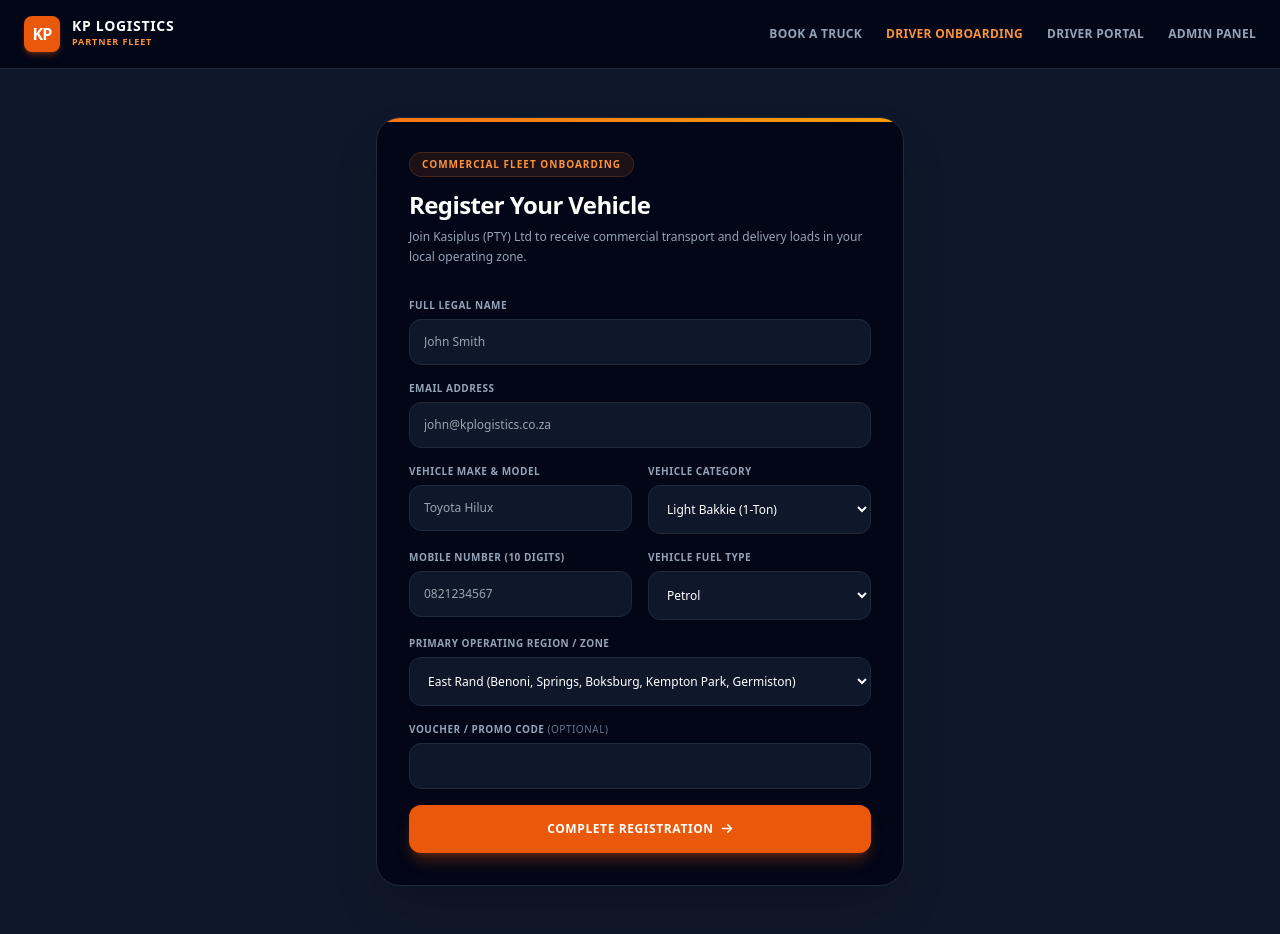
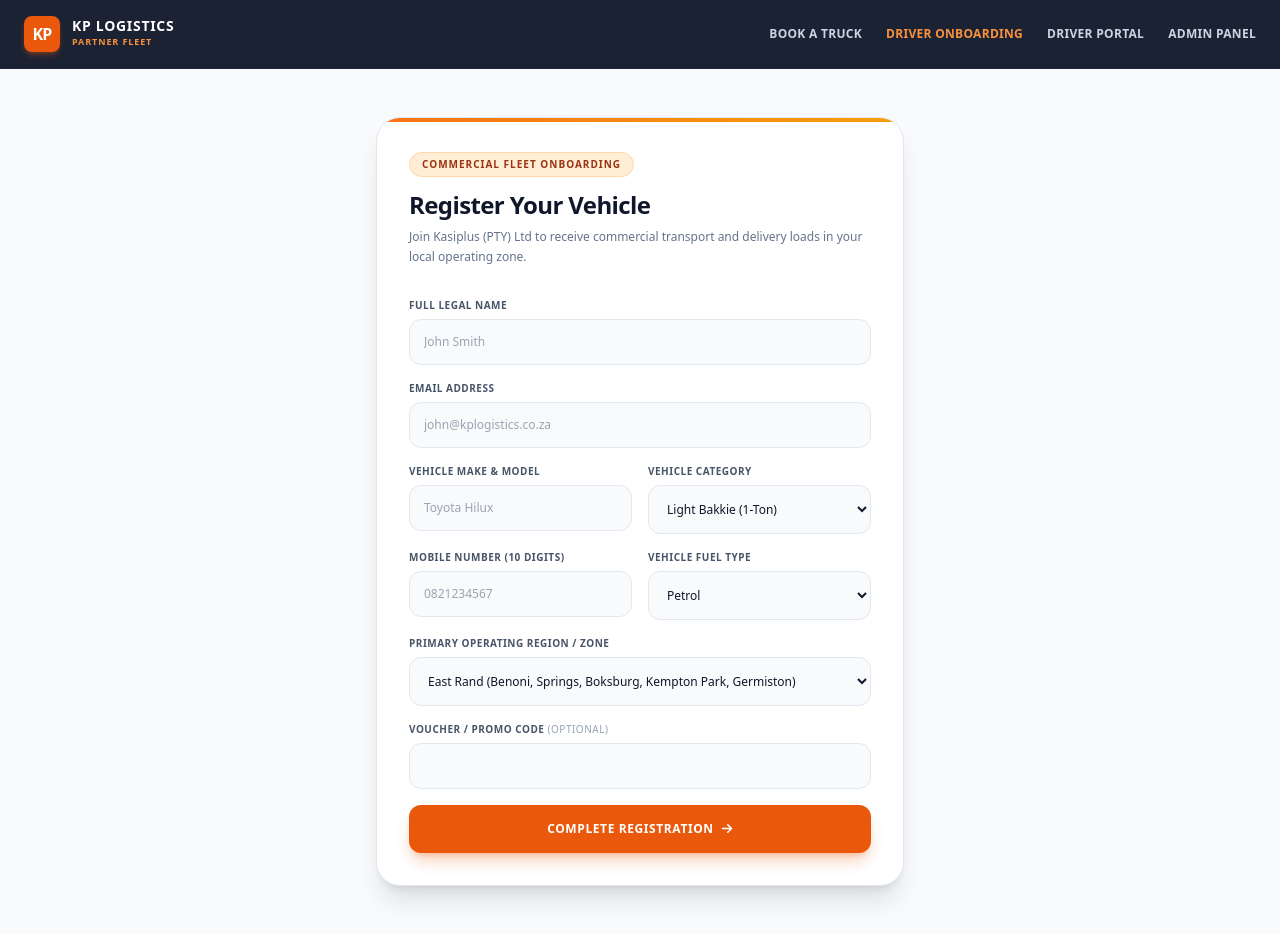
Before and after one commit to kasipulse/KP-Logistics, a plain HTML site: page driver.html in a window 1280 px wide. Drawn offline with nearby package versions, Linux system fonts and the light colour scheme.

Commit message:
Refactor driver.html for improved styling and labels
Updated styles and labels for better readability and consistency.

```diff
--- a/driver.html
+++ b/driver.html
@@ -9,10 +9,10 @@
     <!-- Paystack Checkout Inline Script -->
     <script src="https://js.paystack.co/v1/inline.js"></script>
 </head>
-<body class="bg-slate-900 text-slate-100 font-sans selection:bg-orange-500 selection:text-white">
+<body class="bg-slate-50 text-slate-900 font-sans selection:bg-orange-500 selection:text-white">
 
     <!-- Navigation Header -->
-    <header class="sticky top-0 z-50 bg-slate-950/90 backdrop-blur-md border-b border-slate-800 text-white">
+    <header class="sticky top-0 z-50 bg-slate-900/95 backdrop-blur-md border-b border-slate-800 text-white">
         <div class="max-w-7xl mx-auto px-6 py-4 flex justify-between items-center">
             <div class="flex items-center space-x-3">
                 <div class="w-9 h-9 bg-orange-600 rounded-lg flex items-center justify-center text-white font-black tracking-tighter text-base shadow-md shadow-orange-600/30">
@@ -24,45 +24,45 @@
                 </div>
             </div>
             <nav class="hidden md:flex space-x-6 text-xs font-semibold tracking-wide uppercase">
-                <a href="index.html" class="text-slate-400 hover:text-orange-400 transition">Book a Truck</a>
+                <a href="index.html" class="text-slate-300 hover:text-orange-400 transition">Book a Truck</a>
                 <a href="driver.html" class="text-orange-400 transition">Driver Onboarding</a>
-                <a href="driver-portal.html" class="text-slate-400 hover:text-orange-400 transition">Driver Portal</a>
-                <a href="admin.html" class="text-slate-400 hover:text-orange-400 transition">Admin Panel</a>
+                <a href="driver-portal.html" class="text-slate-300 hover:text-orange-400 transition">Driver Portal</a>
+                <a href="admin.html" class="text-slate-300 hover:text-orange-400 transition">Admin Panel</a>
             </nav>
         </div>
     </header>
 
     <main class="max-w-xl mx-auto my-12 px-6">
-        <div class="bg-slate-950 p-8 rounded-3xl shadow-2xl border border-slate-800 relative overflow-hidden">
+        <div class="bg-white p-8 rounded-3xl shadow-xl border border-slate-200 relative overflow-hidden">
             <div class="absolute top-0 left-0 right-0 h-1 bg-gradient-to-r from-orange-500 to-amber-500"></div>
 
             <div class="mb-8">
-                <div class="inline-block bg-orange-500/10 text-orange-400 border border-orange-500/20 text-[10px] font-bold uppercase px-3 py-1 rounded-full tracking-widest mb-3">
+                <div class="inline-block bg-orange-100 text-orange-800 border border-orange-200 text-[10px] font-bold uppercase px-3 py-1 rounded-full tracking-widest mb-3">
                     Commercial Fleet Onboarding
                 </div>
-                <h2 class="text-2xl font-black text-white tracking-tight">Register Your Vehicle</h2>
-                <p class="text-xs text-slate-400 mt-1.5 leading-relaxed">Join Kasiplus (PTY) Ltd to receive commercial transport and delivery loads in your local operating zone.</p>
+                <h2 class="text-2xl font-black text-slate-900 tracking-tight">Register Your Vehicle</h2>
+                <p class="text-xs text-slate-500 mt-1.5 leading-relaxed">Join Kasiplus (PTY) Ltd to receive commercial transport and delivery loads in your local operating zone.</p>
             </div>
 
             <form id="driverForm" class="space-y-4">
                 <div>
-                    <label class="block text-[10px] font-bold uppercase tracking-wider text-slate-400 mb-1.5">Full Legal Name</label>
-                    <input type="text" id="driverName" required class="w-full p-3.5 bg-slate-900 border border-slate-800 rounded-xl focus:ring-2 focus:ring-orange-500 focus:bg-slate-950 outline-none text-xs text-white transition" placeholder="John Smith">
+                    <label class="block text-[10px] font-bold uppercase tracking-wider text-slate-600 mb-1.5">Full Legal Name</label>
+                    <input type="text" id="driverName" required class="w-full p-3.5 bg-slate-50 border border-slate-200 rounded-xl focus:ring-2 focus:ring-orange-500 focus:bg-white outline-none text-xs text-slate-900 transition" placeholder="John Smith">
                 </div>
 
                 <div>
-                    <label class="block text-[10px] font-bold uppercase tracking-wider text-slate-400 mb-1.5">Email Address</label>
-                    <input type="email" id="driverEmail" required class="w-full p-3.5 bg-slate-900 border border-slate-800 rounded-xl focus:ring-2 focus:ring-orange-500 focus:bg-slate-950 outline-none text-xs text-white transition" placeholder="john@kplogistics.co.za">
+                    <label class="block text-[10px] font-bold uppercase tracking-wider text-slate-600 mb-1.5">Email Address</label>
+                    <input type="email" id="driverEmail" required class="w-full p-3.5 bg-slate-50 border border-slate-200 rounded-xl focus:ring-2 focus:ring-orange-500 focus:bg-white outline-none text-xs text-slate-900 transition" placeholder="john@kplogistics.co.za">
                 </div>
 
                 <div class="grid grid-cols-1 md:grid-cols-2 gap-4">
                     <div>
-                        <label class="block text-[10px] font-bold uppercase tracking-wider text-slate-400 mb-1.5">Vehicle Make & Model</label>
-                        <input type="text" id="vehicleModel" required class="w-full p-3.5 bg-slate-900 border border-slate-800 rounded-xl focus:ring-2 focus:ring-orange-500 focus:bg-slate-950 outline-none text-xs text-white transition" placeholder="Toyota Hilux">
+                        <label class="block text-[10px] font-bold uppercase tracking-wider text-slate-600 mb-1.5">Vehicle Make & Model</label>
+                        <input type="text" id="vehicleModel" required class="w-full p-3.5 bg-slate-50 border border-slate-200 rounded-xl focus:ring-2 focus:ring-orange-500 focus:bg-white outline-none text-xs text-slate-900 transition" placeholder="Toyota Hilux">
                     </div>
                     <div>
-                        <label class="block text-[10px] font-bold uppercase tracking-wider text-slate-400 mb-1.5">Vehicle Category</label>
-                        <select id="regVehicleType" class="w-full p-3.5 bg-slate-900 border border-slate-800 rounded-xl focus:ring-2 focus:ring-orange-500 focus:bg-slate-950 outline-none text-xs text-white transition">
+                        <label class="block text-[10px] font-bold uppercase tracking-wider text-slate-600 mb-1.5">Vehicle Category</label>
+                        <select id="regVehicleType" class="w-full p-3.5 bg-slate-50 border border-slate-200 rounded-xl focus:ring-2 focus:ring-orange-500 focus:bg-white outline-none text-xs text-slate-900 transition">
                             <option value="bakkie" selected>Light Bakkie (1-Ton)</option>
                             <option value="closedbakkie">Canopy Bakkie (Protected)</option>
                             <option value="panelvan">Panel Van</option>
@@ -77,12 +77,12 @@
 
                 <div class="grid grid-cols-1 md:grid-cols-2 gap-4">
                     <div>
-                        <label class="block text-[10px] font-bold uppercase tracking-wider text-slate-400 mb-1.5">Mobile Number (10 Digits)</label>
-                        <input type="tel" id="driverPhone" required maxlength="10" class="w-full p-3.5 bg-slate-900 border border-slate-800 rounded-xl focus:ring-2 focus:ring-orange-500 focus:bg-slate-950 outline-none text-xs text-white transition" placeholder="0821234567">
+                        <label class="block text-[10px] font-bold uppercase tracking-wider text-slate-600 mb-1.5">Mobile Number (10 Digits)</label>
+                        <input type="tel" id="driverPhone" required maxlength="10" class="w-full p-3.5 bg-slate-50 border border-slate-200 rounded-xl focus:ring-2 focus:ring-orange-500 focus:bg-white outline-none text-xs text-slate-900 transition" placeholder="0821234567">
                     </div>
                     <div>
-                        <label class="block text-[10px] font-bold uppercase tracking-wider text-slate-400 mb-1.5">Vehicle Fuel Type</label>
-                        <select id="fuelType" required class="w-full p-3.5 bg-slate-900 border border-slate-800 rounded-xl focus:ring-2 focus:ring-orange-500 focus:bg-slate-950 outline-none text-xs text-white transition">
+                        <label class="block text-[10px] font-bold uppercase tracking-wider text-slate-600 mb-1.5">Vehicle Fuel Type</label>
+                        <select id="fuelType" required class="w-full p-3.5 bg-slate-50 border border-slate-200 rounded-xl focus:ring-2 focus:ring-orange-500 focus:bg-white outline-none text-xs text-slate-900 transition">
                             <option value="petrol">Petrol</option>
                             <option value="diesel">Diesel</option>
                         </select>
@@ -91,8 +91,8 @@
 
                 <!-- Primary Operating Region / Zone -->
                 <div>
-                    <label class="block text-[10px] font-bold uppercase tracking-wider text-slate-400 mb-1.5">Primary Operating Region / Zone</label>
-                    <select id="driverZone" required class="w-full p-3.5 bg-slate-900 border border-slate-800 rounded-xl focus:ring-2 focus:ring-orange-500 focus:bg-slate-950 outline-none text-xs text-white transition">
+                    <label class="block text-[10px] font-bold uppercase tracking-wider text-slate-600 mb-1.5">Primary Operating Region / Zone</label>
+                    <select id="driverZone" required class="w-full p-3.5 bg-slate-50 border border-slate-200 rounded-xl focus:ring-2 focus:ring-orange-500 focus:bg-white outline-none text-xs text-slate-900 transition">
                         <option value="East Rand">East Rand (Benoni, Springs, Boksburg, Kempton Park, Germiston)</option>
                         <option value="Johannesburg">Johannesburg Central & Surrounds</option>
                         <option value="Pretoria">Pretoria / Tshwane</option>
@@ -103,8 +103,8 @@
 
                 <!-- Voucher / Promo Code Input -->
                 <div>
-                    <label class="block text-[10px] font-bold uppercase tracking-wider text-slate-400 mb-1.5">Voucher / Promo Code <span class="text-slate-500 font-normal">(Optional)</span></label>
-                    <input type="text" id="voucherCode" class="w-full p-3.5 bg-slate-900 border border-slate-800 rounded-xl focus:ring-2 focus:ring-orange-500 focus:bg-slate-950 outline-none text-xs text-white transition uppercase" placeholder="">
+                    <label class="block text-[10px] font-bold uppercase tracking-wider text-slate-600 mb-1.5">Voucher / Promo Code <span class="text-slate-400 font-normal">(Optional)</span></label>
+                    <input type="text" id="voucherCode" class="w-full p-3.5 bg-slate-50 border border-slate-200 rounded-xl focus:ring-2 focus:ring-orange-500 focus:bg-white outline-none text-xs text-slate-900 transition uppercase" placeholder="">
                 </div>
 
                 <button type="submit" class="w-full bg-orange-600 hover:bg-orange-700 text-white font-bold py-4 px-4 rounded-xl transition shadow-lg shadow-orange-600/30 flex items-center justify-center space-x-2 text-xs uppercase tracking-wider mt-2">
```
